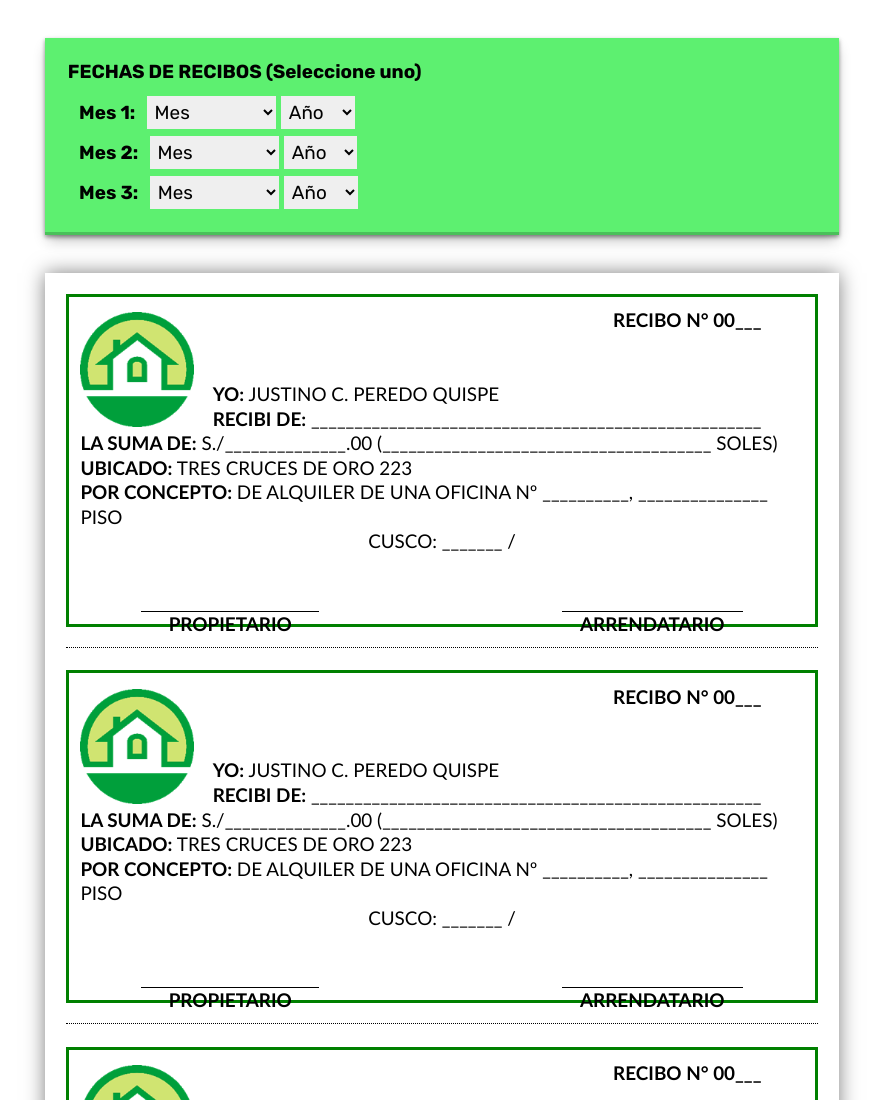
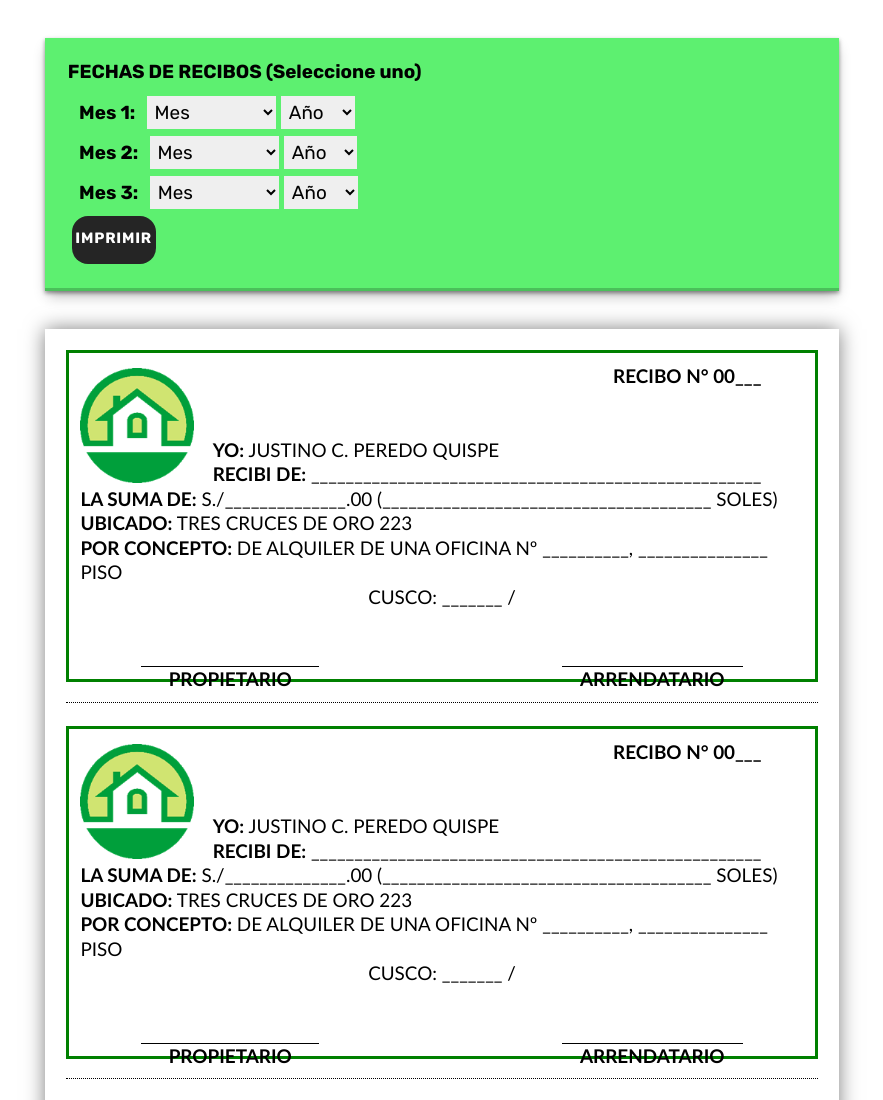
Before and after one commit to ElizabethPeredo/recibos, a plain HTML site: page recibos_1.html in a window 1280 px wide. Shown: the top 1100 px of the page, without its empty margins (198-1081 px from the left). Drawn offline with nearby package versions, Linux system fonts and the light colour scheme.

Commit message:
btn print

```diff
--- a/css/card.css
+++ b/css/card.css
@@ -1,129 +1,3 @@
-@import url("https://fonts.googleapis.com/css2?family=Glory:ital,wght@0,100;0,200;0,300;0,400;0,500;0,600;0,700;0,800;1,100;1,200;1,300;1,400;1,500;1,600;1,700;1,800&display=swap");
-@import url("https://fonts.googleapis.com/css2?family=Josefin+Sans:ital,wght@0,100;0,200;0,300;0,400;0,500;0,600;0,700;1,100;1,200;1,300;1,400;1,500;1,600;1,700&display=swap");
-@import url("https://fonts.googleapis.com/css2?family=Bungee&display=swap");
-@import url("https://fonts.googleapis.com/css2?family=Rammetto+One&display=swap");
-@import url('https://fonts.googleapis.com/css2?family=Fira+Code:wght@300&display=swap');
-@import url('https://fonts.googleapis.com/css2?family=Poppins:ital,wght@0,100;0,200;0,300;0,400;0,500;0,600;0,700;0,800;0,900;1,100;1,200;1,300;1,400;1,500;1,600;1,700;1,800;1,900&display=swap');
-/* =================
-*VARIABLES*
-=================*/
-:root {
-
-/* =================
-*PRINCIPAL COLORS*
-=================*/
-  --white: #fff;
-  --black: #000000;
-  --gray: rgb(150, 147, 147);
-  --light-gray: rgb(235, 230, 230);
-
-/* =================
-* BORDER *
-=================*/
-  --border-container: 0.1em solid var(--black);
-  --border-radius: 1em;
-  --border-radius-no-top: 0em 0em 0.5em 0.5em;
-  --border-radius-no-bottom: 0.5em 0.5em 0em 0em;
-  --box-shadow: 0 2px 20px rgba(0, 0, 0, 0.2);
-
-/* =================
-* FONTS *
-=================*/
-  --font-title: "Glory", cursive;
-  --font-subtitle: "Glory", cursive;
-  --font-body: "Poppins", sans-serif;
-  --font-banner: "Josefin Sans", cursive;
-  --font-logo: "Glory", cursive;
-  --font-code:'Fira Code', monospace;
-  --font-size: 1.2rem;
-
-/* =================
-* SIZE *
-=================*/
-  --width: 1200px;
-  --line-heigh: 1.75rem;
-  --heigh-banner: 20rem;
-
-/* =================
-* COLOR *
-=================*/
-  --color1: var(--red);
-  --color2: var(--gray);
-  --color11: white;
-  --color22: white;
-  --color-nav: var(--black);
-  /* *BACKGROUND* */
-  --bg-navbar: #ffffff;
-  --bg-header: #1b1b20;
-  --bg-footer: #1b1b20;
-}
-
-
-/* =================
-*SETTINGS*
-=================*/
-@import "root.css";
-@import "grid.css";
-@import "container.css";
-
-*,
-*::after,
-*::before {
-  box-sizing: border-box;
-
-  text-decoration: none;
-  outline: none;
-  border: none;
-  transition: all 0.2s linear;
-}
-
-* {
-  font-family: var(--font-body);
-  margin: 0;
-}
-
-/* =================
-*GENERAL STYLES*
-=================*/
-
-html {
-  -webkit-text-size-adjust: 100%;
-  font-size: 100%;
-  line-height: var(--line-heigh);
-  overflow-x: hidden;
-  scroll-padding-top: 5.5rem;
-  scroll-behavior: smooth;
-}
-
-body {
-  counter-reset: h1;
-}
-
-pre::-webkit-scrollbar,
-body::-webkit-scrollbar {
-  width: 0.8rem;
-}
-
-pre::-webkit-scrollbar,
-table::-webkit-scrollbar {
-  height: 0.8rem;
-}
-
-pre::-webkit-scrollbar-track,
-table::-webkit-scrollbar-track,
-body::-webkit-scrollbar-track {
-  background: var(--color2);
-}
-
-pre::-webkit-scrollbar-thumb,
-table::-webkit-scrollbar-thumb,
-body::-webkit-scrollbar-thumb {
-  background: var(--color1);
-}
-
-.container{
-    display: flex;
-}
 /* ====================
     * CARD POST *
 ==================== */
--- a/css/recibos.css
+++ b/css/recibos.css
@@ -31,6 +31,41 @@
   font-size: 0.5cm;
   margin: 0;
 }
+
+.printbutton {
+  appearance: button;
+  background-color: #252525;
+  border: solid transparent;
+  border-radius: 16px;
+  border-width: 0 0 4px;
+  box-sizing: border-box;
+  color: #FFFFFF;
+  cursor: pointer;
+  font-family: din-round,sans-serif;
+  font-size: 15px;
+  font-weight: 700;
+  letter-spacing: .8px;
+  margin: 0;
+  text-transform: uppercase;
+  white-space: nowrap;
+  padding: 1rem;
+  min-height: 3rem;
+}
+
+.printbutton:main,
+.printbutton:focus {
+  user-select: auto;
+}
+
+.printbutton:hover:not(:disabled) {
+  filter: brightness(1.1);
+  -webkit-filter: brightness(1.1);
+}
+
+.printbutton:disabled {
+  cursor: auto;
+}
+
 html {
   -webkit-text-size-adjust: 100%;
   font-size: 100%;
--- /dev/null
+++ b/css/root.css
@@ -0,0 +1,161 @@
+@import url("https://fonts.googleapis.com/css2?family=Glory:ital,wght@0,100;0,200;0,300;0,400;0,500;0,600;0,700;0,800;1,100;1,200;1,300;1,400;1,500;1,600;1,700;1,800&display=swap");
+@import url("https://fonts.googleapis.com/css2?family=Josefin+Sans:ital,wght@0,100;0,200;0,300;0,400;0,500;0,600;0,700;1,100;1,200;1,300;1,400;1,500;1,600;1,700&display=swap");
+@import url("https://fonts.googleapis.com/css2?family=Bungee&display=swap");
+@import url("https://fonts.googleapis.com/css2?family=Rammetto+One&display=swap");
+@import url('https://fonts.googleapis.com/css2?family=Fira+Code:wght@300&display=swap');
+@import url('https://fonts.googleapis.com/css2?family=Poppins:ital,wght@0,100;0,200;0,300;0,400;0,500;0,600;0,700;0,800;0,900;1,100;1,200;1,300;1,400;1,500;1,600;1,700;1,800;1,900&display=swap');
+/* =================
+*VARIABLES*
+=================*/
+:root {
+
+/* =================
+*PRINCIPAL COLORS*
+=================*/
+  --white: #fff;
+  --black: #000000;
+  --gray: rgb(150, 147, 147);
+  --light-gray: rgb(235, 230, 230);
+
+/* =================
+* BORDER *
+=================*/
+  --border-container: 0.1em solid var(--black);
+  --border-radius: 1em;
+  --border-radius-no-top: 0em 0em 0.5em 0.5em;
+  --border-radius-no-bottom: 0.5em 0.5em 0em 0em;
+  --box-shadow: 0 2px 20px rgba(0, 0, 0, 0.2);
+
+/* =================
+* FONTS *
+=================*/
+  --font-title: "Glory", cursive;
+  --font-subtitle: "Glory", cursive;
+  --font-body: "Poppins", sans-serif;
+  --font-banner: "Josefin Sans", cursive;
+  --font-logo: "Glory", cursive;
+  --font-code:'Fira Code', monospace;
+  --font-size: 1.2rem;
+
+/* =================
+* SIZE *
+=================*/
+  --width: 1200px;
+  --line-heigh: 1.75rem;
+  --heigh-banner: 20rem;
+
+/* =================
+* COLOR *
+=================*/
+  --color1: var(--red);
+  --color2: var(--gray);
+  --color11: white;
+  --color22: white;
+  --color-nav: var(--black);
+  /* *BACKGROUND* */
+  --bg-navbar: #ffffff;
+  --bg-header: #1b1b20;
+  --bg-footer: #1b1b20;
+}
+
+
+/* =================
+*SETTINGS*
+=================*/
+@import "root.css";
+@import "grid.css";
+@import "container.css";
+
+*,
+*::after,
+*::before {
+  box-sizing: border-box;
+
+  text-decoration: none;
+  outline: none;
+  border: none;
+  transition: all 0.2s linear;
+}
+
+* {
+  font-family: var(--font-body);
+  margin: 0;
+}
+
+/* =================
+*GENERAL STYLES*
+=================*/
+
+html {
+  -webkit-text-size-adjust: 100%;
+  font-size: 100%;
+  line-height: var(--line-heigh);
+  overflow-x: hidden;
+  scroll-padding-top: 5.5rem;
+  scroll-behavior: smooth;
+}
+
+body {
+  counter-reset: h1;
+}
+
+pre::-webkit-scrollbar,
+body::-webkit-scrollbar {
+  width: 0.8rem;
+}
+
+pre::-webkit-scrollbar,
+table::-webkit-scrollbar {
+  height: 0.8rem;
+}
+
+pre::-webkit-scrollbar-track,
+table::-webkit-scrollbar-track,
+body::-webkit-scrollbar-track {
+  background: var(--color2);
+}
+
+pre::-webkit-scrollbar-thumb,
+table::-webkit-scrollbar-thumb,
+body::-webkit-scrollbar-thumb {
+  background: var(--color1);
+}
+
+.container{
+    display: flex;
+}
+
+button,
+.printbutton{
+  align-items: center;
+  appearance: none;
+  background-color: #fff;
+  border-radius: 24px;
+  border-style: none;
+  box-shadow: rgba(0, 0, 0, .2) 0 3px 5px -1px,rgba(0, 0, 0, .14) 0 6px 10px 0,rgba(0, 0, 0, .12) 0 1px 18px 0;
+  box-sizing: border-box;
+  color: #3c4043;
+  cursor: pointer;
+  display: inline-flex;
+  fill: currentcolor;
+  font-family: "Google Sans",Roboto,Arial,sans-serif;
+  font-size: 14px;
+  font-weight: 500;
+  height: 48px;
+  justify-content: center;
+  letter-spacing: .25px;
+  line-height: normal;
+  max-width: 100%;
+  overflow: visible;
+  padding: 2px 24px;
+  position: relative;
+  text-align: center;
+  text-transform: none;
+  transition: box-shadow 280ms cubic-bezier(.4, 0, .2, 1),opacity 15ms linear 30ms,transform 270ms cubic-bezier(0, 0, .2, 1) 0ms;
+  user-select: none;
+  -webkit-user-select: none;
+  touch-action: manipulation;
+  width: auto;
+  will-change: transform,opacity;
+  z-index: 0;
+}
--- a/js/script.js
+++ b/js/script.js
@@ -33,3 +33,6 @@ function Export2Doc(element, filename = ''){
 
     document.body.removeChild(downloadLink);
 }
+function printArea() {
+    window.print();
+}
--- a/recibos.html
+++ b/recibos_1.html
@@ -6,11 +6,13 @@
     <meta http-equiv="X-UA-Compatible" content="IE=edge">
     <meta name="viewport" content="width=device-width, initial-scale=1.0">
     <link rel="stylesheet" href="./css/recibos.css">
+
     <title>Recibos</title>
 </head>
 
 <body>
     <section class="recibo__datos">
+
         <h2>FECHAS DE RECIBOS (Seleccione uno) </h2>
         <form action="">
             <div>
@@ -90,7 +92,9 @@
                     <option value="2024">2024</option>
                 </select>
             </div>
-
+            <div className="btn-print">
+                <input type="button" value="Imprimir" class="printbutton">
+            </div>
         </form>
     </section>
     <section class="a4">
@@ -227,6 +231,13 @@
         </table>
     </section>
 
+    <script>
+        document.querySelectorAll('.printbutton').forEach(function(element) {
+            element.addEventListener('click', function() {
+                print();
+            });
+        });
+    </script>
     <script src="https://cdnjs.cloudflare.com/ajax/libs/jquery/3.3.0/jquery.min.js"></script>
     <script src="./js/fecha.js"></script>
 </body>
```
Also changed, not shown: index.html (+3 -2 lines), recibos_2.html (+10 -0 lines).
